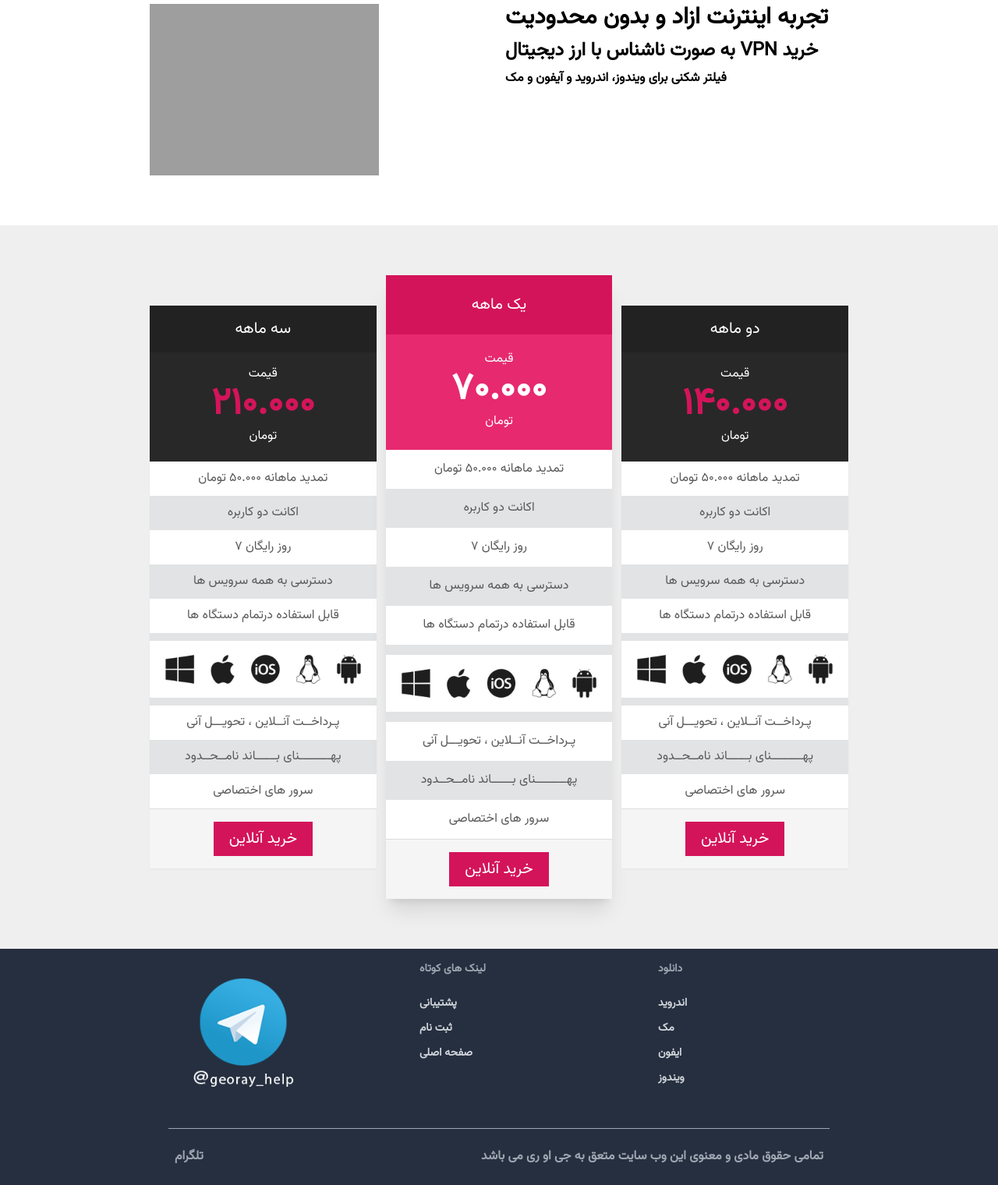
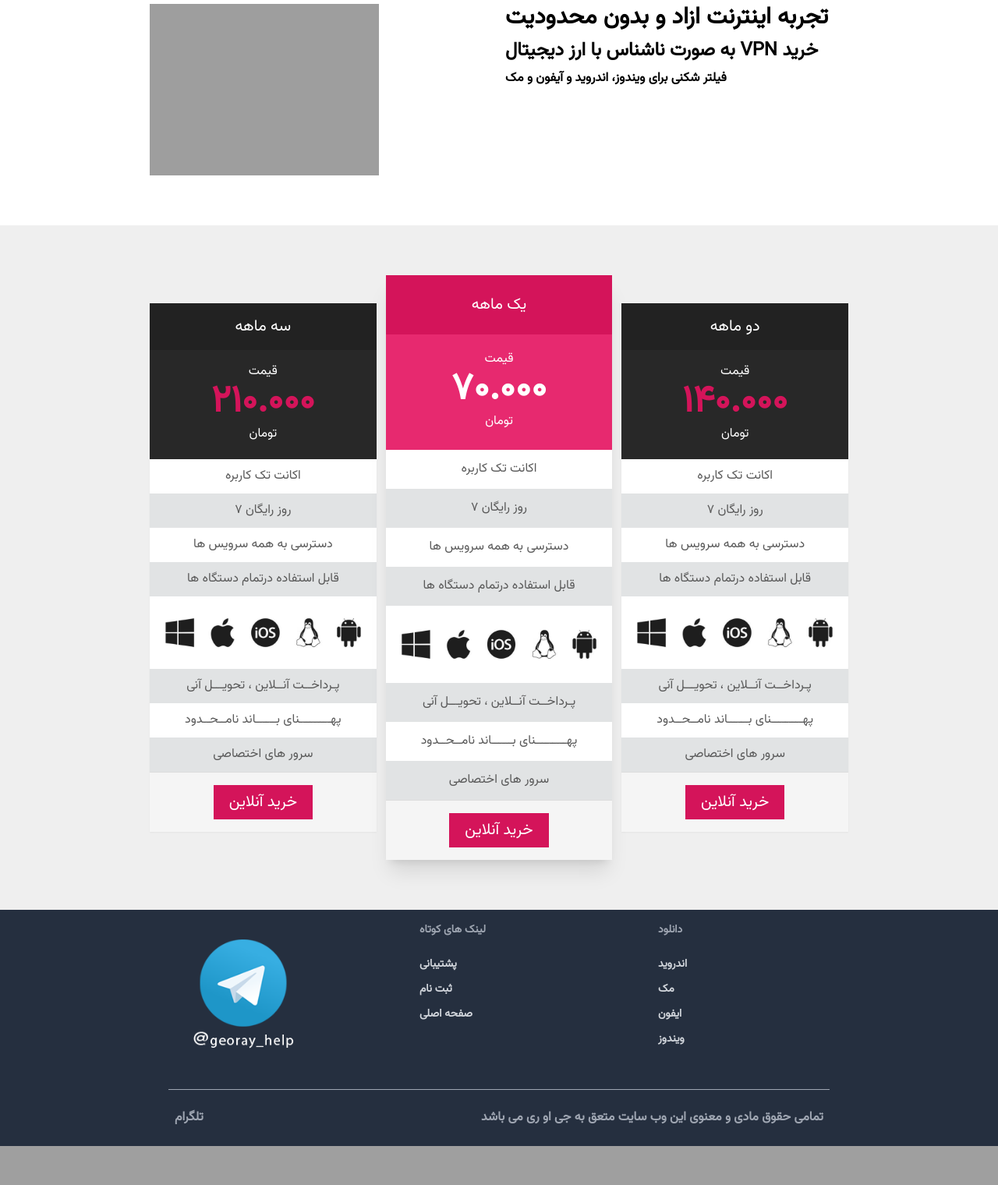
Before and after one commit to RAPEXA-TEAM/georay-vpn, a Flask app: page / in a window 1280 px wide. Shown: the part 1090-2610 px from the top of the page at 78% size. After the commit the page ends 2560 px from the top, so only its background shows below. Run offline with Flask 2, Linux system fonts and the light colour scheme; data that the repository does not hold is empty; some libraries are stand-ins or nearby versions; grey boxes are pictures that could not be loaded.

Commit message:
edit some points

```diff
--- a/site/templates/index.html
+++ b/site/templates/index.html
@@ -74,8 +74,8 @@
             </div><div class="text-center">
               <p></p>
               <ul>
-                <li>تمدید ماهانه ۵۰.۰۰۰ تومان</li>
-                <li>اکانت دو کاربره</li>
+
+                <li>اکانت تک کاربره</li>
                 <li>۷ روز رایگان</li>
                 <li>دسترسی به همه سرویس ها</li>
                 <li>قابل استفاده درتمام دستگاه ها</li>
@@ -105,8 +105,8 @@
             </div><div class="text-center">
               <p></p>
               <ul>
-                <li>تمدید ماهانه ۵۰.۰۰۰ تومان</li>
-                <li>اکانت دو کاربره</li>
+
+                <li>اکانت تک کاربره</li>
                 <li>۷ روز رایگان</li>
                 <li>دسترسی به همه سرویس ها</li>
                 <li>قابل استفاده درتمام دستگاه ها</li>
@@ -136,8 +136,8 @@
             </div><div class="text-center">
               <p></p>
               <ul>
-                <li>تمدید ماهانه ۵۰.۰۰۰ تومان</li>
-                <li>اکانت دو کاربره</li>
+
+                <li>اکانت تک کاربره</li>
                 <li>۷ روز رایگان</li>
                 <li>دسترسی به همه سرویس ها</li>
                 <li>قابل استفاده درتمام دستگاه ها</li>
```
